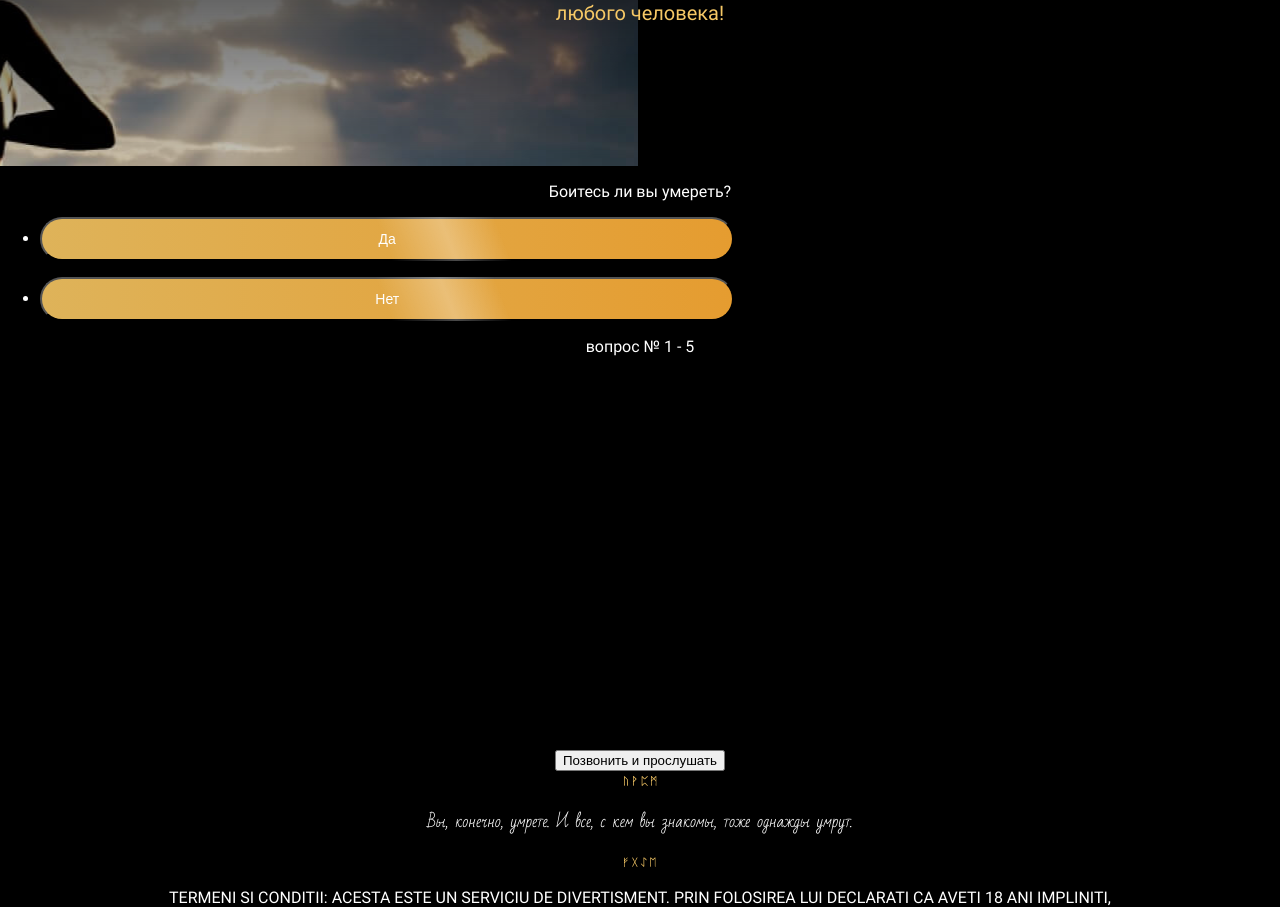
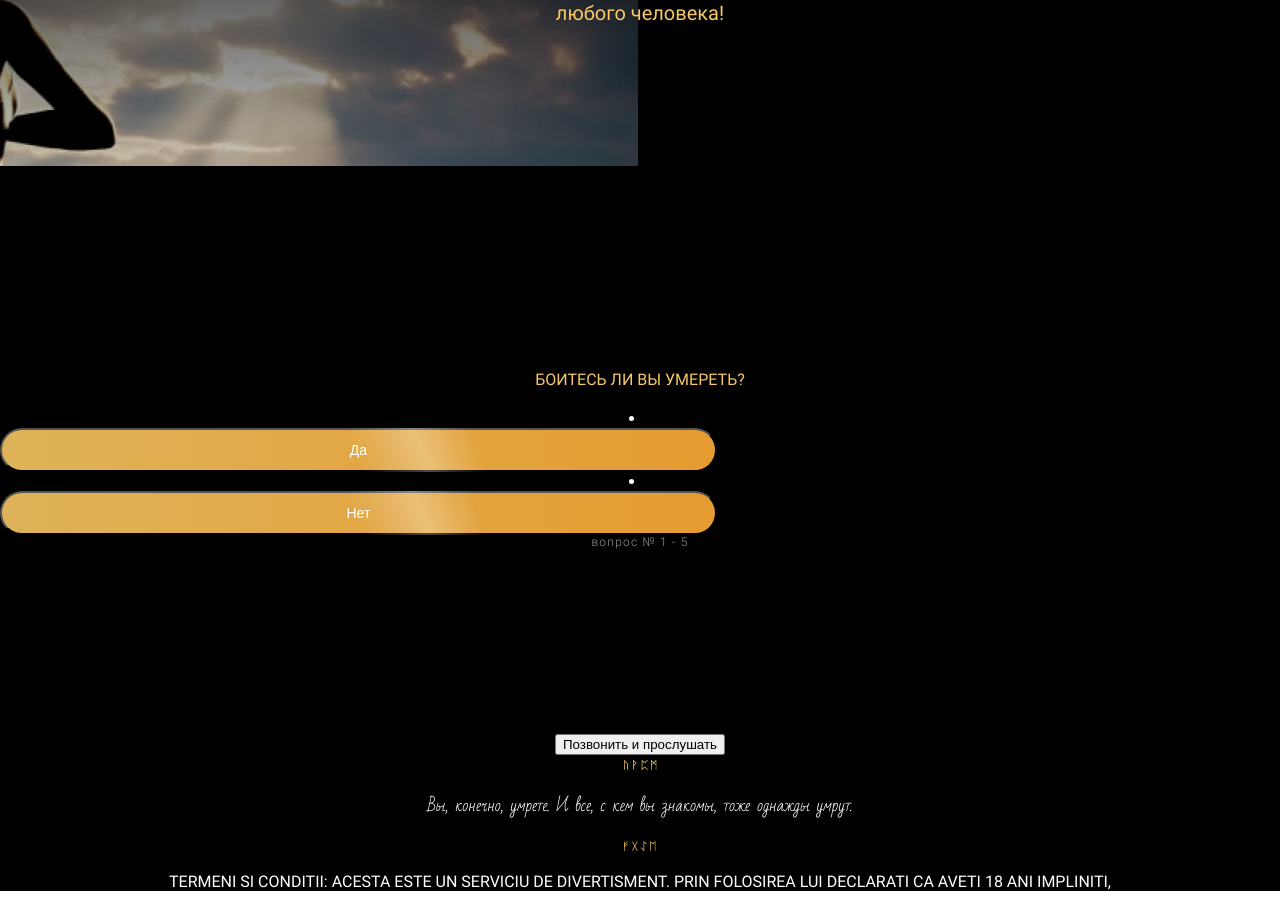
Before and after one commit to leokotman/life-prediction, a Vue app: page / in a window 1280 px wide. Shown: the part 1328-2251 px from the top of the page. Built offline with nearby package versions, Linux system fonts and the light colour scheme.

Commit message:
styled prediction block (with footer interaction)

```diff
--- a/src/components/ThePrediction.vue
+++ b/src/components/ThePrediction.vue
@@ -1,12 +1,16 @@
 <template>
   <section>
-    <div v-if="currentQuestion <= 4 && !isLoading && !isRecording">
+    <div
+      v-if="currentQuestion <= 4 && !isLoading && !isRecording"
+      class="prediction_div"
+    >
       <predict-header
         v-show="questions[currentQuestion].header"
         :header="questions[currentQuestion].header"
+        :styles="headerClass"
       />
-      <p>{{ questions[currentQuestion].text }}</p>
-      <ul v-for="answer in questions[currentQuestion].answers" :key="answer">
+      <p class="question">{{ questions[currentQuestion].text }}</p>
+      <div v-for="answer in questions[currentQuestion].answers" :key="answer">
         <li v-if="questions[currentQuestion].type === 'button'">
           <the-button :value="answer" @click.native="handleAnswerClick" />
         </li>
@@ -47,7 +51,7 @@
             />
           </div>
         </li>
-      </ul>
+      </div>
       <the-button
         v-if="questions[currentQuestion].type === 'select'"
         :value="'Далее'"
@@ -81,6 +85,7 @@ export default {
       isLoading: false,
       isRecording: false,
       resultsShown: false,
+      headerClass: "transparent",
       birthYear: null,
       currentQuestion: 0,
       clientAge: 0,
@@ -128,8 +133,12 @@ export default {
       ],
     };
   },
+  emits: ["hideFooter"],
   methods: {
     handleAnswerClick() {
+      if (this.currentQuestion === 0) {
+        this.$emit("hideFooter");
+      }
       let nextQuestion = this.currentQuestion + 1;
       if (nextQuestion < this.questions.length) {
         this.currentQuestion = nextQuestion;
@@ -149,12 +158,42 @@ export default {
       this.currentQuestion++;
       this.isRecording = false;
       this.resultsShown = true;
-    }
+    },
+  },
+  watch: {
+    currentQuestion() {
+      if (this.currentQuestion === 4) {
+        return (this.headerClass = "window");
+      }
+    },
   },
 };
 </script>
 
 <style scoped>
+.prediction_div {
+  height: 100%;
+  display: flex;
+  flex-direction: column;
+  justify-content: center;
+}
+.prediction_div span {
+  font-weight: 300;
+  font-size: 0.75rem;
+  line-height: 0.875rem;
+  text-align: center;
+  letter-spacing: 0.1em;
+  color: rgba(255, 255, 255, 0.6);
+}
+
+.question {
+  font-size: 1rem;
+  line-height: 156%;
+  text-align: center;
+  text-transform: uppercase;
+  color: #f6c866;
+}
+
 select {
   width: 100px;
   height: 30px;
--- a/src/components/TheRecording.vue
+++ b/src/components/TheRecording.vue
@@ -27,7 +27,7 @@ export default {
           width++;
           this.barWidth = width + "%";
         }
-      }, 50);
+      }, 30);
     },
   },
   watch: {
```
